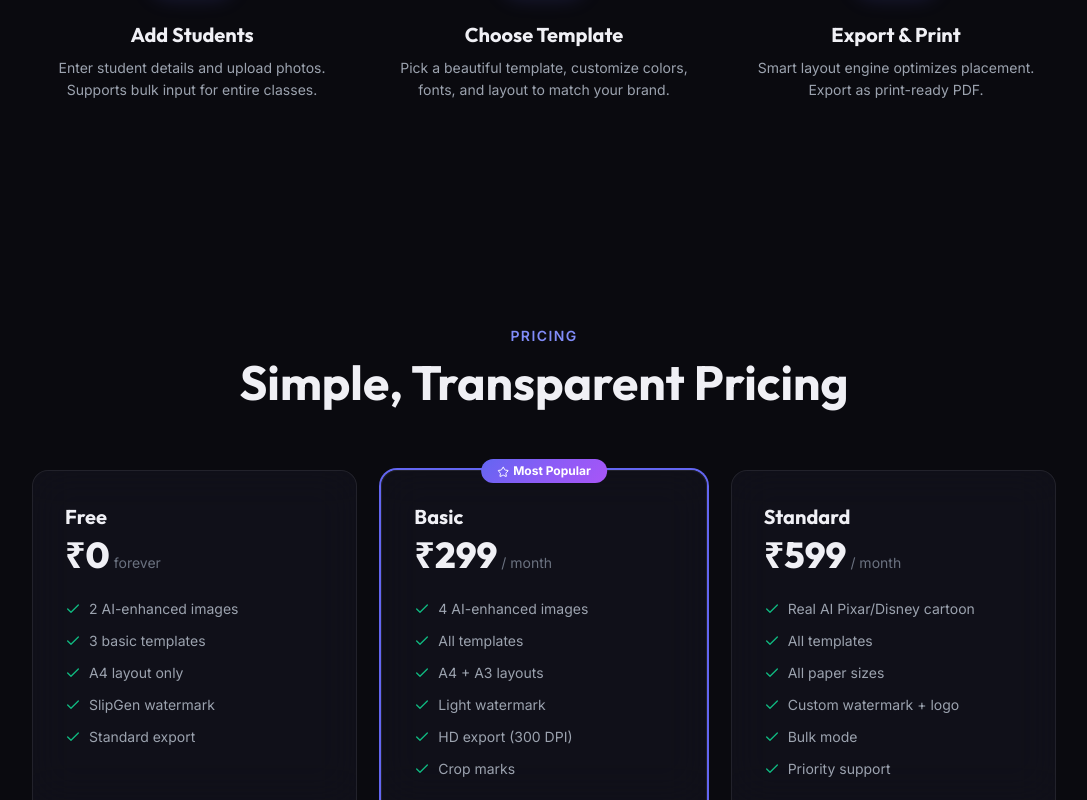
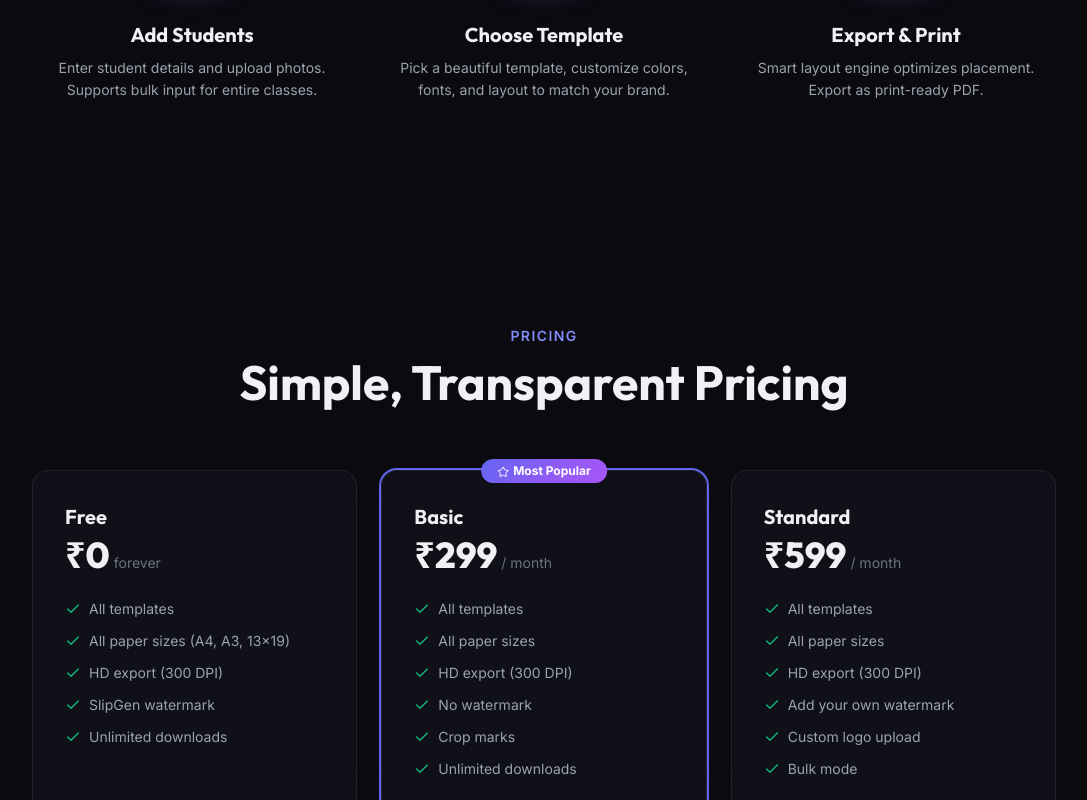
Before and after one commit to insanebwoi/slipgen, a Next.js app: page / in a window 1280 px wide. Shown: the part 2000-2800 px from the top of the page, without its empty margins (96-1183 px from the left). Built offline with nearby package versions, Linux system fonts and the light colour scheme; no server answers.

Commit message:
updeate up

```diff
--- a/src/app/editor/EditorClient.tsx
+++ b/src/app/editor/EditorClient.tsx
@@ -4,7 +4,6 @@ import { useState, useEffect } from "react";
 import { useSlipGenStore } from "@/lib/store";
 import StepIndicator from "@/components/editor/StepIndicator";
 import StudentForm from "@/components/editor/StudentForm";
-import AIProcessor from "@/components/editor/AIProcessor";
 import TemplateSelector from "@/components/editor/TemplateSelector";
 import LayoutEngine from "@/components/editor/LayoutEngine";
 import ExportPanel from "@/components/editor/ExportPanel";
@@ -45,7 +44,6 @@ export default function EditorClient({ serverPlan }: { serverPlan: UserPlan }) {
   const renderStep = () => {
     switch (currentStep) {
       case "students": return <StudentForm />;
-      case "ai-process": return <AIProcessor />;
       case "template": return <TemplateSelector />;
       case "layout": return <LayoutEngine />;
       case "export": return <ExportPanel />;
--- a/src/app/layout.tsx
+++ b/src/app/layout.tsx
@@ -121,21 +121,21 @@ const softwareJsonLd = {
       name: "Free",
       price: "0",
       priceCurrency: "INR",
-      description: "2 AI-enhanced images, 3 basic templates, A4 layout",
+      description: "All templates, all paper sizes, HD export, SlipGen watermark",
     },
     {
       "@type": "Offer",
       name: "Basic",
       price: "299",
       priceCurrency: "INR",
-      description: "4 AI-enhanced images, all templates, A4 + A3 layouts, HD export",
+      description: "All templates, all paper sizes, HD export, No watermark, crop marks",
     },
     {
       "@type": "Offer",
       name: "Standard",
       price: "599",
       priceCurrency: "INR",
-      description: "Real AI Pixar/Disney cartoon, all templates, all paper sizes, custom watermark, bulk mode, priority support",
+      description: "All templates, all paper sizes, HD export, custom watermark, bulk mode",
     },
   ],
   aggregateRating: {
@@ -171,7 +171,7 @@ const faqJsonLd = {
       acceptedAnswer: {
         "@type": "Answer",
         text:
-          "SlipGen is a web app for schools and teachers that turns student photos and details into beautiful, print-ready name slips. It includes a smart layout engine that packs A4, A3, or 13×19 paper with minimal waste, AI photo cartoonization, and 10+ design templates.",
+          "SlipGen is a web app for schools and teachers that turns student photos and details into beautiful, print-ready name slips. It includes a smart layout engine that packs A4, A3, or 13×19 paper with minimal waste, and 10+ design templates.",
       },
     },
     {
@@ -180,7 +180,7 @@ const faqJsonLd = {
       acceptedAnswer: {
         "@type": "Answer",
         text:
-          "Yes — the Free plan covers 2 AI-enhanced images, 3 basic templates, A4 layout, and standard PDF export. Paid plans (Basic ₹299/mo, Standard ₹599/mo) unlock all templates, all paper sizes, HD 300 DPI export, custom watermarks, and bulk mode.",
+          "Yes — the Free plan covers all templates, all paper sizes, and HD 300 DPI export with a small SlipGen watermark. Paid plans (Basic ₹299/mo, Standard ₹599/mo) remove the watermark or allow custom watermarks and bulk mode.",
       },
     },
     {
@@ -198,7 +198,7 @@ const faqJsonLd = {
       acceptedAnswer: {
         "@type": "Answer",
         text:
-          "Yes. The Standard plan uses AI to transform each student photo into a Pixar/Disney-style 3D cartoon character based on their passion (doctor, engineer, artist, etc.). Free and Basic plans use a client-side soft cartoon effect (smoothing + warm tones) without AI.",
+          "SlipGen offers a soft cartoon effect (smoothing + warm tones) to make student photos look professional and artistic. Real-time preview lets you see the effect before you print.",
       },
     },
     {
--- a/src/app/opengraph-image.tsx
+++ b/src/app/opengraph-image.tsx
@@ -128,7 +128,7 @@ export default function OG() {
               lineHeight: 1.3,
             }}
           >
-            AI-enhanced, print-ready student name slips with smart layouts that
+            Print-ready student name slips with smart layouts that
             save paper and look stunning.
           </div>
         </div>
@@ -142,7 +142,7 @@ export default function OG() {
             zIndex: 1,
           }}
         >
-          {["10+ Templates", "AI Cartoons", "A4 / A3 / 13×19", "Print-Ready PDF"].map(
+          {["10+ Templates", "A4 / A3 / 13×19", "Print-Ready PDF"].map(
             (label) => (
               <div
                 key={label}
--- a/src/app/page.tsx
+++ b/src/app/page.tsx
@@ -127,7 +127,7 @@ export default function HomePage() {
             animationDelay: "0.2s",
           }}
         >
-          Generate AI-enhanced, print-ready student name slips with optimized
+          Generate print-ready student name slips with optimized
           layouts that save paper and look stunning.
         </p>
 
@@ -381,11 +381,11 @@ export default function HomePage() {
                 price: "₹0",
                 period: "forever",
                 features: [
-                  "2 AI-enhanced images",
-                  "3 basic templates",
-                  "A4 layout only",
+                  "All templates",
+                  "All paper sizes (A4, A3, 13x19)",
+                  "HD export (300 DPI)",
                   "SlipGen watermark",
-                  "Standard export",
+                  "Unlimited downloads",
                 ],
                 cta: "Start Free",
                 featured: false,
@@ -396,12 +396,12 @@ export default function HomePage() {
                 price: "₹299",
                 period: "/ month",
                 features: [
-                  "4 AI-enhanced images",
                   "All templates",
-                  "A4 + A3 layouts",
-                  "Light watermark",
+                  "All paper sizes",
                   "HD export (300 DPI)",
+                  "No watermark",
                   "Crop marks",
+                  "Unlimited downloads",
                 ],
                 cta: "Get Basic on WhatsApp",
                 featured: true,
@@ -412,12 +412,12 @@ export default function HomePage() {
                 price: "₹599",
                 period: "/ month",
                 features: [
-                  "Real AI Pixar/Disney cartoon",
                   "All templates",
                   "All paper sizes",
-                  "Custom watermark + logo",
+                  "HD export (300 DPI)",
+                  "Add your own watermark",
+                  "Custom logo upload",
                   "Bulk mode",
-                  "Priority support",
                 ],
                 cta: "Go Standard on WhatsApp",
                 featured: false,
--- a/src/components/editor/ExportPanel.tsx
+++ b/src/components/editor/ExportPanel.tsx
@@ -235,7 +235,7 @@ export default function ExportPanel() {
       // via the default String() coercion, which is useless to the user.
       const msg =
         err instanceof Error ? err.message :
-        err instanceof Event  ? "An image inside the preview failed to load (likely a student photo). Try removing AI photos and re-export." :
+        err instanceof Event  ? "An image inside the preview failed to load (likely a student photo). Try re-uploading the photo and re-export." :
         typeof err === "string" ? err :
         "Unknown error";
       setExportError(
@@ -394,7 +394,7 @@ export default function ExportPanel() {
                   <span className="text-sm text-[var(--text-secondary)] group-hover:text-white">Remove Watermark</span>
                 </div>
                 <span className="text-xs font-semibold px-2 py-1 rounded flex items-center gap-1" style={{ background: "rgba(37, 211, 102, 0.1)", color: "#25D366" }}>
-                  💬 Upgrade
+                  💬 Upgrade to Basic
                 </span>
               </a>
 
@@ -410,26 +410,47 @@ export default function ExportPanel() {
                   <span className="text-sm text-[var(--text-secondary)] group-hover:text-white">Add Custom Watermark</span>
                 </div>
                 <span className="text-xs font-semibold px-2 py-1 rounded flex items-center gap-1" style={{ background: "rgba(37, 211, 102, 0.1)", color: "#25D366" }}>
+                  💬 Upgrade to Standard
+                </span>
+              </a>
+            </>
+          ) : userPlan === 'basic' ? (
+            <>
+              <div className="flex items-center justify-between p-3 rounded-lg border border-[var(--success)]" style={{ background: "rgba(16, 185, 129, 0.08)" }}>
+                <div className="flex items-center gap-2">
+                  <CheckCircle2 className="w-4 h-4" style={{ color: "var(--success)" }} />
+                  <span className="text-sm font-medium">Watermark Removed</span>
+                </div>
+                <span className="text-xs font-semibold px-2 py-1 rounded" style={{ background: "rgba(16, 185, 129, 0.15)", color: "var(--success)" }}>
+                  Basic Plan
+                </span>
+              </div>
+              <a
+                href={`https://wa.me/919544464144?text=${encodeURIComponent("Hi! I'm on the Basic plan and I'd like to upgrade to Standard to add my own custom watermark.")}`}
+                target="_blank"
+                rel="noopener noreferrer"
+                className="w-full flex items-center justify-between p-3 rounded-lg border border-[var(--border)] transition-all hover:border-green-500 group"
+                style={{ background: "var(--surface)" }}
+              >
+                <div className="flex items-center gap-2">
+                  <div className="w-4 h-4 rounded-full border border-[var(--text-muted)] group-hover:border-green-500" />
+                  <span className="text-sm text-[var(--text-secondary)] group-hover:text-white">Add Custom Watermark</span>
+                </div>
+                <span className="text-xs font-semibold px-2 py-1 rounded flex items-center gap-1" style={{ background: "rgba(37, 211, 102, 0.1)", color: "#25D366" }}>
                   💬 Upgrade
                 </span>
               </a>
             </>
           ) : (
-            <>
-              {/* Basic / Standard: full watermark control — no upsells needed */}
             <div className="flex items-center justify-between p-3 rounded-lg border border-[var(--success)]" style={{ background: "rgba(16, 185, 129, 0.08)" }}>
               <div className="flex items-center gap-2">
                 <CheckCircle2 className="w-4 h-4" style={{ color: "var(--success)" }} />
-                  <span className="text-sm font-medium">Custom Watermark</span>
+                <span className="text-sm font-medium">Custom Watermark Unlocked</span>
               </div>
               <span className="text-xs font-semibold px-2 py-1 rounded" style={{ background: "rgba(16, 185, 129, 0.15)", color: "var(--success)" }}>
-                  {userPlan.charAt(0).toUpperCase() + userPlan.slice(1)} Plan
+                Standard Plan
               </span>
             </div>
-              <p className="text-xs" style={{ color: "var(--text-muted)" }}>
-                Manage your watermark settings in the Layout step.
-              </p>
-            </>
           )}
         </div>
       </div>
--- a/src/components/editor/LayoutEngine.tsx
+++ b/src/components/editor/LayoutEngine.tsx
@@ -15,19 +15,19 @@ export default function LayoutEngine() {
 
   const paperSizes = Object.keys(PAPER_SIZES) as PaperSize[];
 
-  // Paid plans can customize watermark text, toggle it off, upload a logo, change opacity.
-  // Free plan is locked: watermark is forced on with text "SlipGen" — no controls.
-  const canCustomizeWatermark = ['basic', 'standard'].includes(userPlan);
-  // Logo upload is paid-only too.
-  const canUploadLogo = canCustomizeWatermark;
+  // Basic and Standard can toggle the watermark off.
+  const canToggleWatermark = ['basic', 'standard'].includes(userPlan);
+  // Only Standard can customize text or upload a logo.
+  const canCustomizeWatermark = userPlan === 'standard';
+  const canUploadLogo = userPlan === 'standard';
 
-  // Lock free plan to the SlipGen brand logo watermark — can't be disabled, swapped, or changed.
+  // Lock free plan to the SlipGen brand logo watermark — can't be disabled.
   useEffect(() => {
-    if (canCustomizeWatermark) return;
+    if (canToggleWatermark) return;
     if (!watermark.enabled || watermark.type !== 'logo' || watermark.logoUrl !== SLIPGEN_LOGO_URL) {
       setWatermark({ enabled: true, type: 'logo', logoUrl: SLIPGEN_LOGO_URL });
     }
-  }, [canCustomizeWatermark, watermark.enabled, watermark.type, watermark.logoUrl, setWatermark]);
+  }, [canToggleWatermark, watermark.enabled, watermark.type, watermark.logoUrl, setWatermark]);
 
   const handleLogoUpload = (e: React.ChangeEvent<HTMLInputElement>) => {
     const file = e.target.files?.[0];
@@ -182,7 +182,7 @@ export default function LayoutEngine() {
           Watermark
         </label>
 
-        {!canCustomizeWatermark && (
+        {!canToggleWatermark && (
           <div className="p-3 rounded-lg flex items-center gap-3" style={{ background: "rgba(245, 158, 11, 0.08)", border: "1px solid rgba(245, 158, 11, 0.2)" }}>
             <img src={SLIPGEN_LOGO_URL} alt="SlipGen" className="w-10 h-10 rounded-md object-contain flex-shrink-0" style={{ background: "rgba(255,255,255,0.08)" }} />
             <div className="flex-1 min-w-0">
@@ -190,13 +190,13 @@ export default function LayoutEngine() {
                 <Lock className="w-3 h-3" /> Free plan: SlipGen logo watermark is fixed
               </p>
               <p className="text-[10px] mt-1" style={{ color: "var(--text-muted)" }}>
-                Upgrade to Basic or Standard to swap it for your school logo, change opacity, or remove it.
+                Upgrade to Basic to remove the watermark, or Standard to add your own school logo.
               </p>
             </div>
           </div>
         )}
 
-        {canCustomizeWatermark && (
+        {canToggleWatermark && (
         <>
         {/* Enable/Disable */}
         <label className="flex items-center gap-3 cursor-pointer mb-3">
@@ -211,6 +211,15 @@ export default function LayoutEngine() {
 
         {watermark.enabled && (
           <div className="ml-1 space-y-3">
+            {!canCustomizeWatermark ? (
+              <div className="p-3 rounded-lg flex items-center gap-3" style={{ background: "rgba(99, 102, 241, 0.05)", border: "1px solid rgba(99, 102, 241, 0.1)" }}>
+                <img src={SLIPGEN_LOGO_URL} alt="SlipGen" className="w-8 h-8 rounded-md object-contain flex-shrink-0" />
+                <p className="text-[10px]" style={{ color: "var(--text-muted)" }}>
+                  Basic plan: You can remove the watermark, but customization requires Standard plan.
+                </p>
+              </div>
+            ) : (
+              <>
                 {/* Type Toggle */}
                 <div className="flex gap-2">
                   <button
@@ -225,28 +234,17 @@ export default function LayoutEngine() {
                     📝 Text
                   </button>
                   <button
-                onClick={() => {
-                  if (canUploadLogo) {
-                    setWatermark({ type: 'logo' });
-                  }
-                }}
-                className="flex-1 py-2 rounded-lg text-xs font-medium border transition-all relative"
+                    onClick={() => setWatermark({ type: 'logo' })}
+                    className="flex-1 py-2 rounded-lg text-xs font-medium border transition-all"
                     style={{
                       background: watermark.type === 'logo' ? 'var(--primary)' : 'var(--surface-elevated)',
-                  color: watermark.type === 'logo' ? '#fff' : canUploadLogo ? 'var(--text-secondary)' : 'var(--text-muted)',
+                      color: watermark.type === 'logo' ? '#fff' : 'var(--text-secondary)',
                       borderColor: watermark.type === 'logo' ? 'var(--primary)' : 'var(--border)',
-                  opacity: canUploadLogo ? 1 : 0.5,
                     }}
                   >
-                🖼️ Logo {!canUploadLogo && '🔒'}
+                    🖼️ Logo
                   </button>
                 </div>
-
-            {!canUploadLogo && watermark.type === 'text' && (
-              <p className="text-[10px]" style={{ color: "var(--text-muted)" }}>
-                Upgrade to Basic plan to upload your school logo as watermark
-              </p>
-            )}
 
                 {/* Text Input */}
                 {watermark.type === 'text' && (
@@ -260,10 +258,10 @@ export default function LayoutEngine() {
                 )}
 
                 {/* Logo Upload */}
-            {watermark.type === 'logo' && canUploadLogo && (
+                {watermark.type === 'logo' && (
                   <div>
                     <input ref={logoInputRef} type="file" accept="image/*" className="hidden" onChange={handleLogoUpload} />
-                {watermark.logoUrl ? (
+                    {watermark.logoUrl && watermark.logoUrl !== SLIPGEN_LOGO_URL ? (
                       <div className="flex items-center gap-3">
                         <img src={watermark.logoUrl} alt="Logo" className="w-12 h-12 rounded-lg object-contain" style={{ background: "var(--surface-hover)" }} />
                         <div className="flex-1">
@@ -297,6 +295,8 @@ export default function LayoutEngine() {
                     className="w-full accent-[var(--primary)]"
                   />
                 </div>
+              </>
+            )}
           </div>
         )}
         </>
--- a/src/components/editor/SlipPreview.tsx
+++ b/src/components/editor/SlipPreview.tsx
@@ -55,7 +55,7 @@ export default function SlipPreview() {
     );
   }
 
-  if (currentStep === "students" || currentStep === "ai-process" || currentStep === "template") {
+  if (currentStep === "students" || currentStep === "template") {
     const previewStudent: Student = students[0] || {
       id: "preview", name: "Student Name", className: "5th", division: "A", rollNo: "01", subject: "Mathematics",
       schoolName: "Sample School", passion: "Scientist", gender: "child", imageUrl: null, imageFile: null,
--- a/src/components/editor/StepIndicator.tsx
+++ b/src/components/editor/StepIndicator.tsx
@@ -6,13 +6,12 @@ import { Users, Sparkles, Palette, Layout, FileDown, Check } from "lucide-react"
 
 const steps: { key: EditorStep; label: string; icon: React.ReactNode }[] = [
   { key: "students", label: "Students", icon: <Users className="w-3.5 h-3.5" /> },
-  { key: "ai-process", label: "AI Magic", icon: <Sparkles className="w-3.5 h-3.5" /> },
   { key: "template", label: "Template", icon: <Palette className="w-3.5 h-3.5" /> },
   { key: "layout", label: "Layout", icon: <Layout className="w-3.5 h-3.5" /> },
   { key: "export", label: "Export", icon: <FileDown className="w-3.5 h-3.5" /> },
 ];
 
-const stepOrder: EditorStep[] = ["students", "ai-process", "template", "layout", "export"];
+const stepOrder: EditorStep[] = ["students", "template", "layout", "export"];
 
 export default function StepIndicator() {
   const { currentStep, setStep, students, selectedTemplate } = useSlipGenStore();
@@ -21,10 +20,9 @@ export default function StepIndicator() {
   const isStepAccessible = (step: EditorStep) => {
     const idx = stepOrder.indexOf(step);
     if (idx === 0) return true;
-    if (idx === 1) return students.length > 0; // ai-process
-    if (idx === 2) return students.length > 0; // template
+    if (idx === 1) return students.length > 0; // template
+    if (idx === 2) return students.length > 0 && selectedTemplate !== null;
     if (idx === 3) return students.length > 0 && selectedTemplate !== null;
-    if (idx === 4) return students.length > 0 && selectedTemplate !== null;
     return false;
   };
 
--- a/src/components/editor/StudentForm.tsx
+++ b/src/components/editor/StudentForm.tsx
@@ -83,7 +83,7 @@ export default function StudentForm() {
     <div>
       <div className="mb-6">
         <h2 className="text-xl font-bold mb-1" style={{ fontFamily: "var(--font-display)" }}>Add Students</h2>
-        <p className="text-sm" style={{ color: "var(--text-secondary)" }}>Enter student details &amp; upload photos for AI transformation</p>
+        <p className="text-sm" style={{ color: "var(--text-secondary)" }}>Enter student details &amp; upload photos</p>
       </div>
 
       {/* Zero-state — shown before any student is added AND the form is closed.
@@ -277,8 +277,8 @@ export default function StudentForm() {
 
       {students.length > 0 && !isAdding && (
         <div className="step-actions" style={{ marginTop: "1.25rem" }}>
-          <button onClick={() => setStep("ai-process")} className="btn-primary w-full flex items-center justify-center gap-2">
-            AI Magic ✨ <ArrowRight className="w-4 h-4" />
+          <button onClick={() => setStep("template")} className="btn-primary w-full flex items-center justify-center gap-2">
+            Choose Template <ArrowRight className="w-4 h-4" />
           </button>
         </div>
       )}
--- a/src/components/editor/TemplateSelector.tsx
+++ b/src/components/editor/TemplateSelector.tsx
@@ -19,7 +19,7 @@ export default function TemplateSelector() {
         ))}
       </div>
       <div className="step-actions">
-        <button onClick={() => setStep("ai-process")} className="btn-secondary flex-1 flex items-center justify-center gap-2">
+        <button onClick={() => setStep("students")} className="btn-secondary flex-1 flex items-center justify-center gap-2">
           <ArrowLeft className="w-4 h-4" /> Back
         </button>
         <button onClick={() => { if (selectedTemplate) setStep("layout"); }} disabled={!selectedTemplate} className="btn-primary flex-1 flex items-center justify-center gap-2 disabled:opacity-40">
--- a/src/lib/site.ts
+++ b/src/lib/site.ts
@@ -10,9 +10,9 @@ export const siteConfig = {
   name: "SlipGen",
   url: (process.env.NEXT_PUBLIC_SITE_URL || FALLBACK_URL).replace(/\/$/, ""),
   shortDescription:
-    "AI-enhanced student name slip generator with smart layouts.",
+    "Student name slip generator with smart print-ready layouts.",
   longDescription:
-    "SlipGen turns student photos and details into beautiful, print-ready name slips. Smart layout engine packs A4/A3/13×19 paper with minimal waste, AI cartoonizes photos in a Pixar/Ghibli style, and 10+ templates cover everything from classic to anime to retro Y2K — built for schools, teachers, and event organizers.",
+    "SlipGen turns student photos and details into beautiful, print-ready name slips. Smart layout engine packs A4/A3/13×19 paper with minimal waste, and 10+ templates cover everything from classic to anime to retro Y2K — built for schools, teachers, and event organizers.",
   ogImage: "/og.png",
   twitter: "@slipgenapp",
   // Legal / contact — change these in the dashboard env or here directly when the
--- a/src/types/index.ts
+++ b/src/types/index.ts
@@ -112,7 +112,7 @@ export interface Project {
   updatedAt: Date;
 }
 
-export type EditorStep = 'students' | 'ai-process' | 'template' | 'layout' | 'export';
+export type EditorStep = 'students' | 'template' | 'layout' | 'export';
 
 export type UserPlan = 'free' | 'basic' | 'standard';
 
```
Lines whose indentation alone changed are shown as unchanged.
